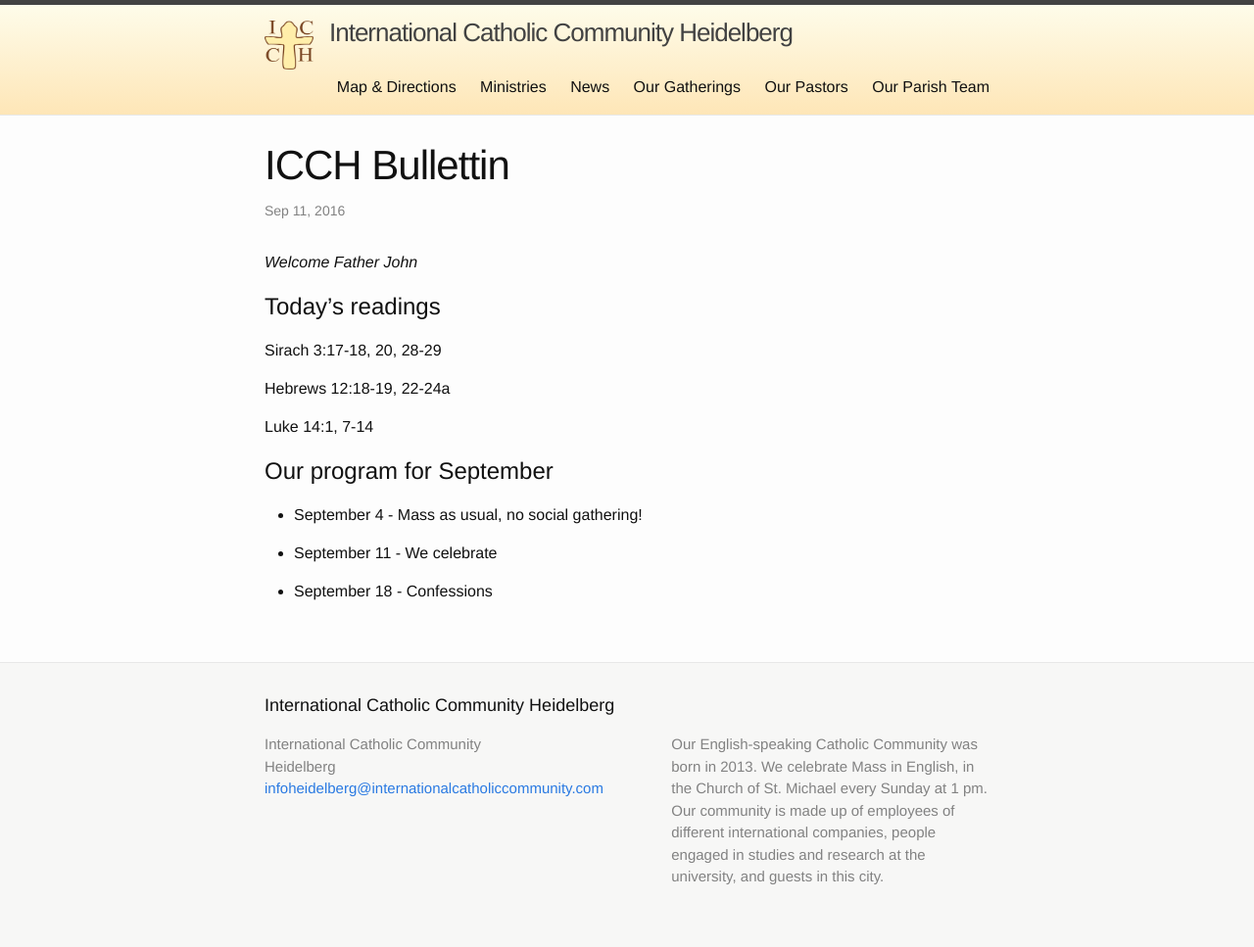
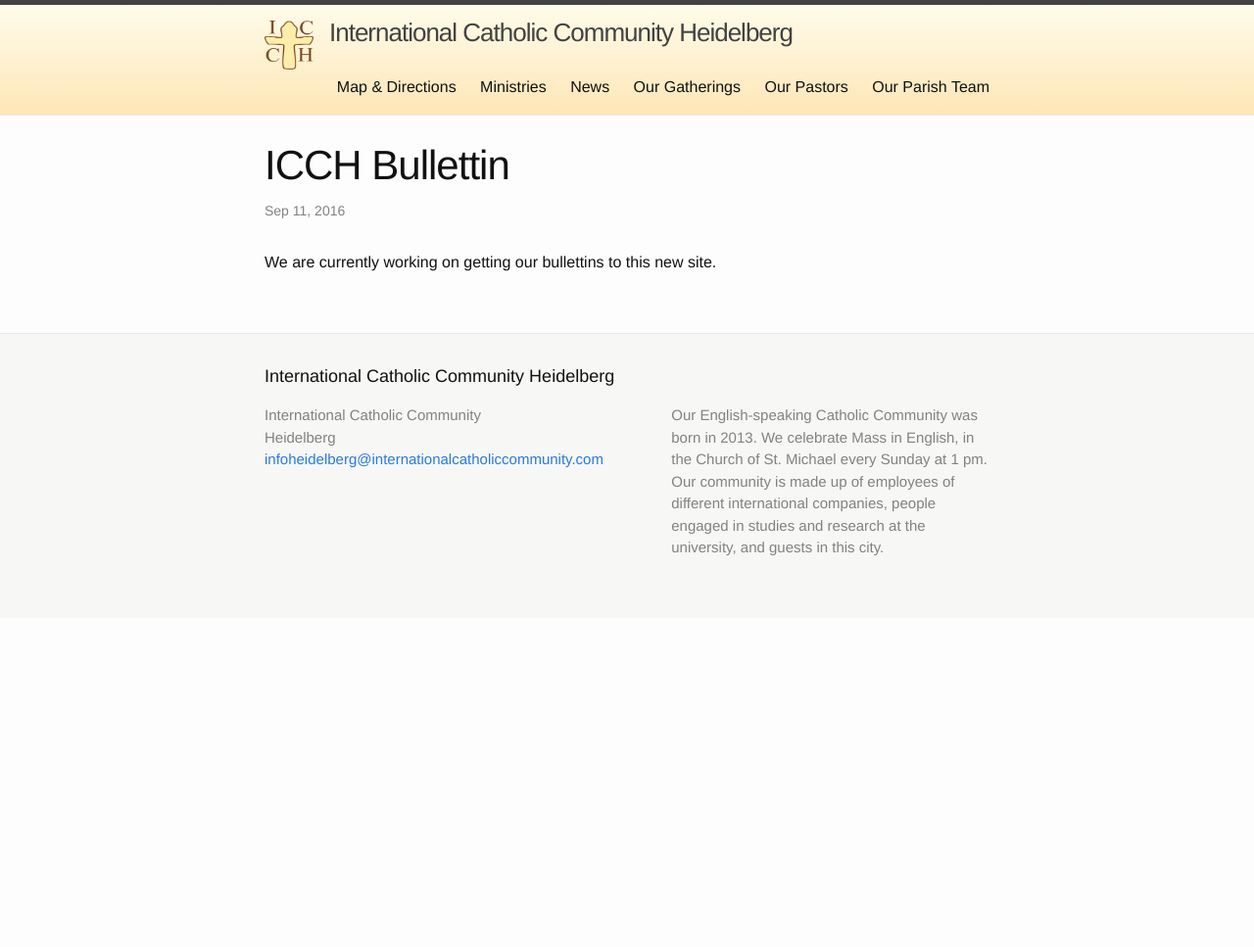
Before and after one commit to icchd/icchd.github.io, a Jekyll site: the page built from _posts/2016-09-11-bullettin.markdown, in a window 1280 px wide. Shown: the whole page at 98% size. Built offline with Jekyll 4.4.1, drawn with Linux system fonts in a browser that asks for light colours; after the commit the page ends 900 px from its top, so only the background shows below that.

Commit message:
Updated Bullettin

```diff
--- a/_posts/2016-09-11-bullettin.markdown
+++ b/_posts/2016-09-11-bullettin.markdown
@@ -1,25 +1,9 @@
 ---
 title: ICCH Bullettin
-date: 2016-09-11 16:05:48 Z
+date: 2016-09-11 18:05:00 +02:00
 categories:
 - bullettin
 layout: post
 ---
 
-*Welcome Father John*
-
-# Today's readings
-
-Sirach 3:17-18, 20, 28-29
-
-Hebrews 12:18-19, 22-24a
-
-Luke 14:1, 7-14
-
-# Our program for September
-
-- September 4 - Mass as usual, no social gathering!
-
-- September 11 - We celebrate
-
-- September 18 - Confessions
+We are currently working on getting our bullettins to this new site.
```
